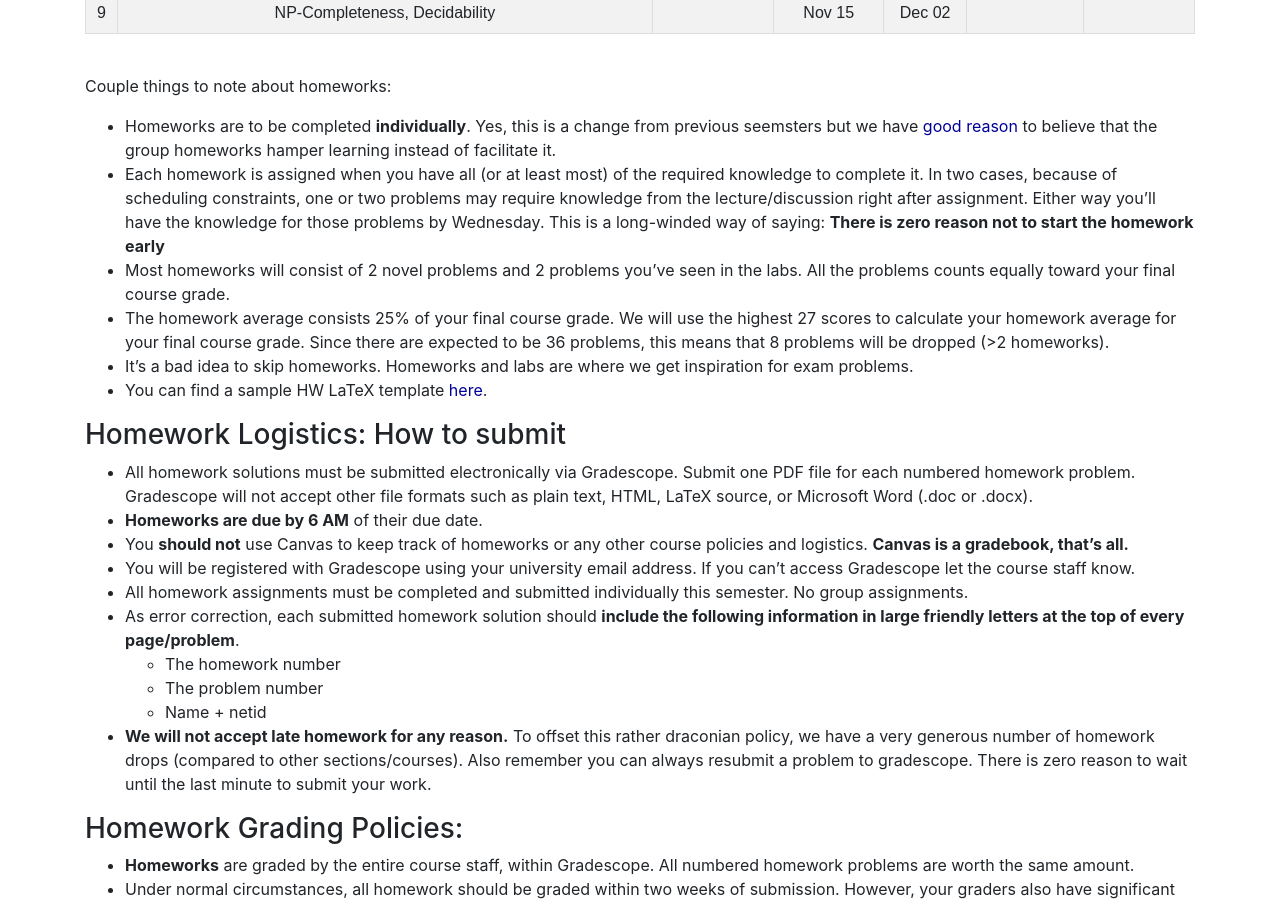
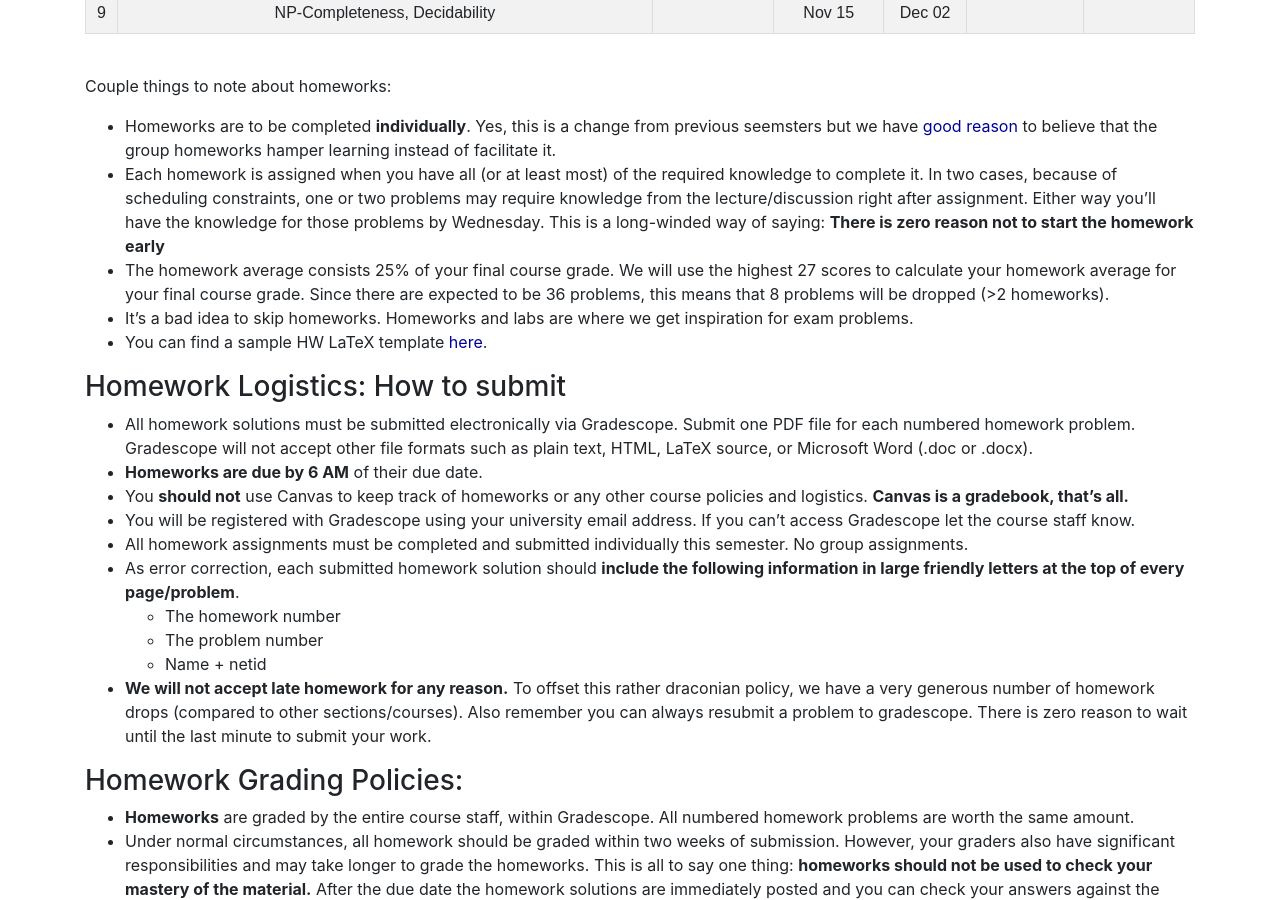
Before and after one commit to UIUC-ECE374B/su25, a Jekyll site: the page built from homeworks.md, in a window 1280 px wide and 900 px high, scrolled down 622 px. Built offline with Jekyll 4.4.1, drawn with Linux system fonts in a browser that asks for light colours.

Commit message:
updating homework policy

```diff
--- a/homeworks.md
+++ b/homeworks.md
@@ -55,7 +55,6 @@ title: Homeworks
 Couple things to note about homeworks:
 - Homeworks are to be completed **individually**. Yes, this is a change from previous seemsters but we have [good reason](/resources/No-group-assignments.html) to believe that the group homeworks hamper learning instead of facilitate it.
 - Each homework is assigned when you have all (or at least most) of the required knowledge to complete it. In two cases, because of scheduling constraints, one or two problems may require knowledge from the lecture/discussion right after assignment. Either way you'll have the knowledge for those problems by Wednesday. This is a long-winded way of saying: **There is zero reason not to start the homework early**
-- Most homeworks will consist of 2 novel problems and 2 problems you've seen in the labs. All the problems counts equally toward your final course grade.
 - The homework average consists 25% of your final course grade. We will use the highest 27 scores to calculate your homework average for your final course grade. Since there are expected to be 36 problems, this means that 8 problems will be dropped (>2 homeworks).
 - It's a bad idea to skip homeworks. Homeworks and labs are where we get inspiration for exam problems.
 - You can find a sample HW LaTeX template [here](/materials/homeworks/hwt_B.tex).
```
